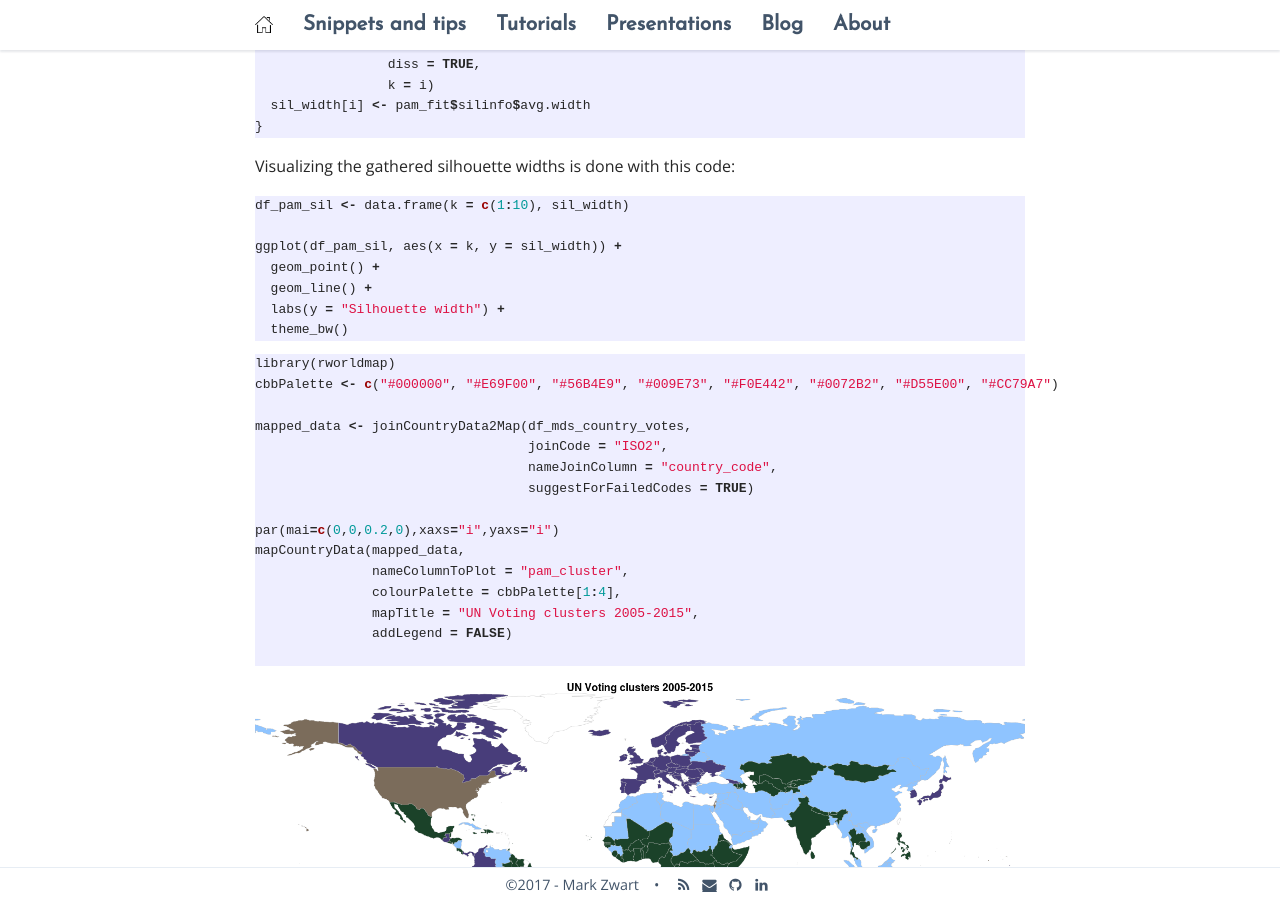
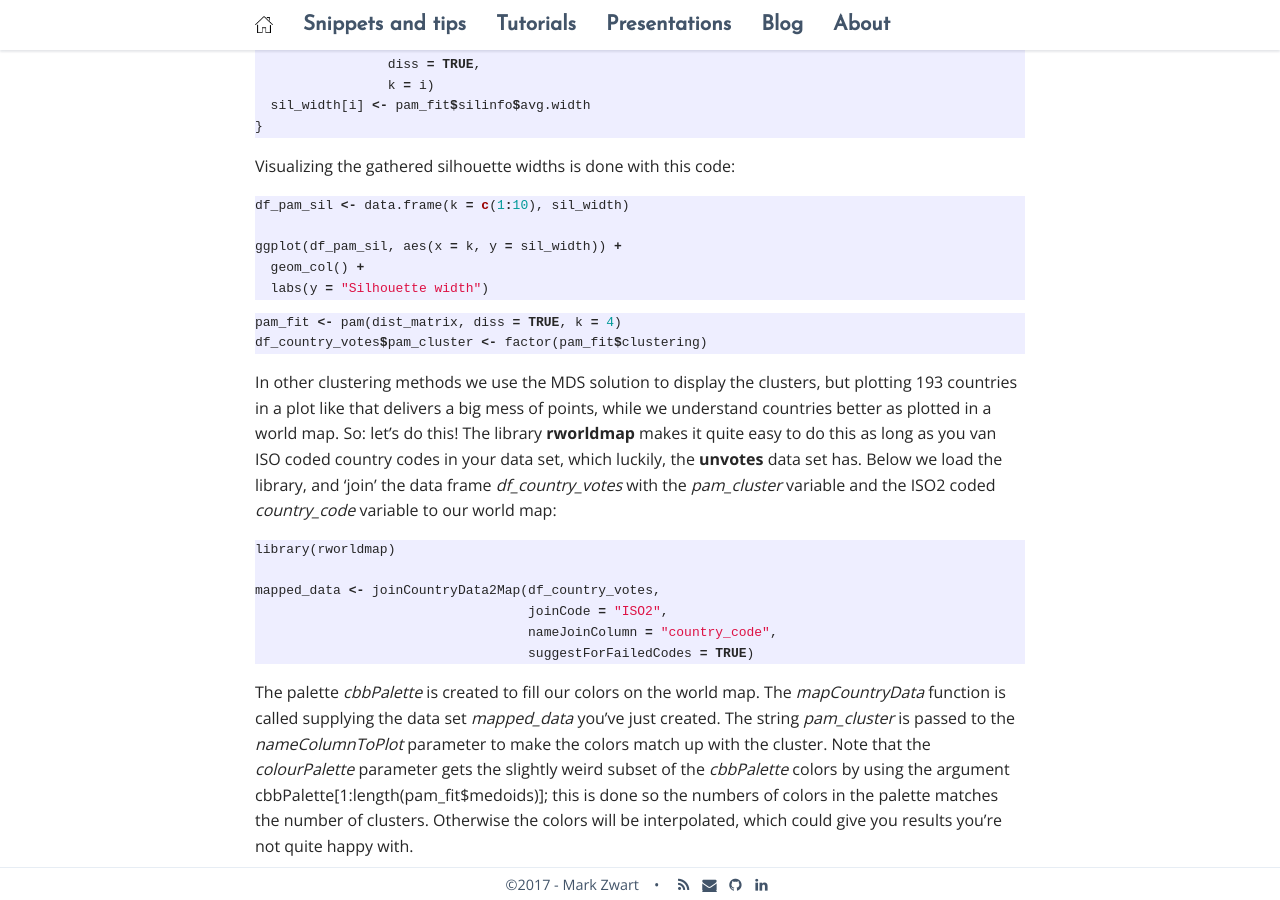
Before and after one commit to mark-me/mark-me.github.io, a Jekyll site: the page built from _pages/tutorials/clustering-mds/clustering-mds.md, in a window 1280 px wide and 900 px high, scrolled down 5039 px. Built offline with Jekyll 4.4.1, drawn with Linux system fonts in a browser that asks for light colours; nearby versions of some CDN libraries; comment, search, counter and statistics services are not loaded; some of the changed text lies outside the part shown.

Commit message:
Update clustering-mds.md

````diff
--- a/_pages/tutorials/clustering-mds/clustering-mds.md
+++ b/_pages/tutorials/clustering-mds/clustering-mds.md
@@ -167,28 +167,35 @@
 df_pam_sil <- data.frame(k = c(1:10), sil_width)
 
 ggplot(df_pam_sil, aes(x = k, y = sil_width)) +
-  geom_point() +
-  geom_line() +
-  labs(y = "Silhouette width") +
-  theme_bw()
+  geom_col() +
+  labs(y = "Silhouette width")
 ```
 
 ```r
+pam_fit <- pam(dist_matrix, diss = TRUE, k = 4)
+df_country_votes$pam_cluster <- factor(pam_fit$clustering)
+```
+In other clustering methods we use the MDS solution to display the clusters, but plotting 193 countries in a plot like that delivers a big mess of points, while we understand countries better as plotted in a world map. So: let's do this! The library **rworldmap** makes it quite easy to do this as long as you van ISO coded country codes in your data set, which luckily, the **unvotes** data set has. Below we load the library, and 'join' the data frame _df_country_votes_ with the _pam_cluster_ variable and the ISO2 coded _country_code_ variable to our world map:
+```r
 library(rworldmap)
-cbbPalette <- c("#000000", "#E69F00", "#56B4E9", "#009E73", "#F0E442", "#0072B2", "#D55E00", "#CC79A7")
 
-mapped_data <- joinCountryData2Map(df_mds_country_votes,
+mapped_data <- joinCountryData2Map(df_country_votes,
                                    joinCode = "ISO2",
                                    nameJoinColumn = "country_code",
                                    suggestForFailedCodes = TRUE)
+```
+The palette _cbbPalette_ is created to fill our colors on the world map. The _mapCountryData_ function is called supplying the data set _mapped_data_ you've just created. The string _pam_cluster_ is passed to the _nameColumnToPlot_ parameter to make the colors match up with the cluster. Note that the _colourPalette_ parameter gets the slightly weird subset of the _cbbPalette_ colors by using the argument cbbPalette[1:length(pam_fit$medoids)]; this is done so the numbers of colors in the palette matches the number of clusters. Otherwise the colors will be interpolated, which could give you results you're not quite happy with.
+```r
+cbbPalette <- col_theme#c("#000000", "#E69F00", "#56B4E9", "#009E73", "#F0E442", "#0072B2", "#D55E00", "#CC79A7")
 
 par(mai=c(0,0,0.2,0),xaxs="i",yaxs="i")
+
 mapCountryData(mapped_data,
                nameColumnToPlot = "pam_cluster",
-               colourPalette = cbbPalette[1:4],
+               colourPalette = cbbPalette[1:length(pam_fit$medoids)],
                mapTitle = "UN Voting clusters 2005-2015",
+               catMethod = "categorical",
                addLegend = FALSE)
-
 ```
 {:refdef: style="text-align: center;"}
 <a href="/_pages/tutorials/clustering-mds/unvotes-map-clusters.png" target="_blank">
````
